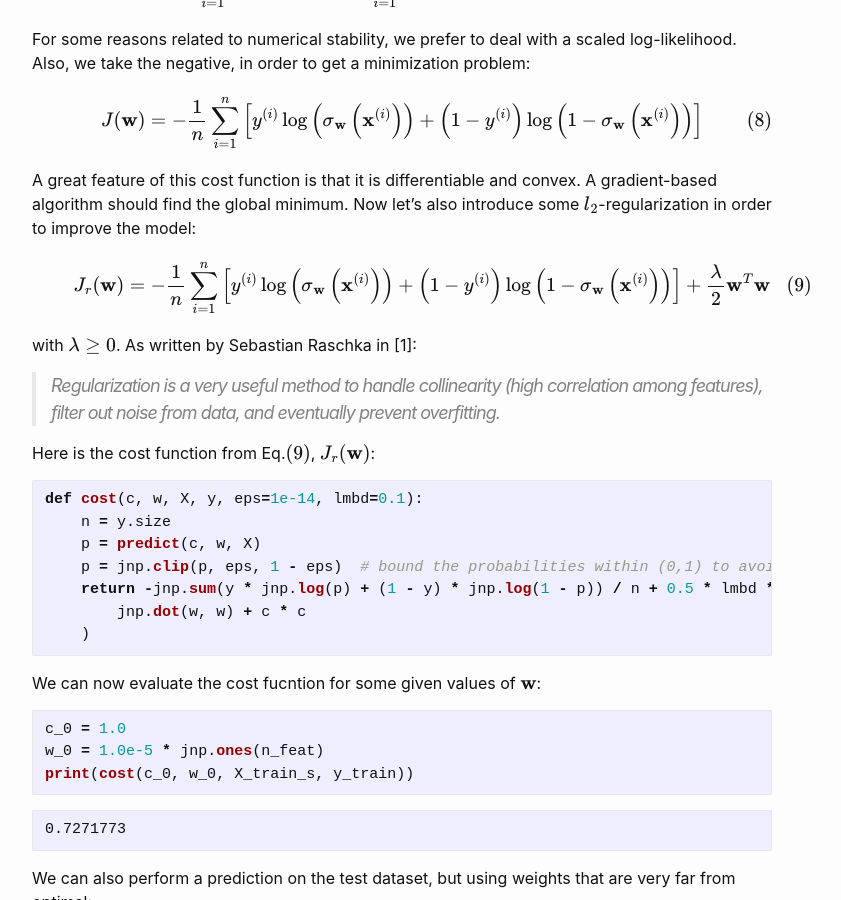
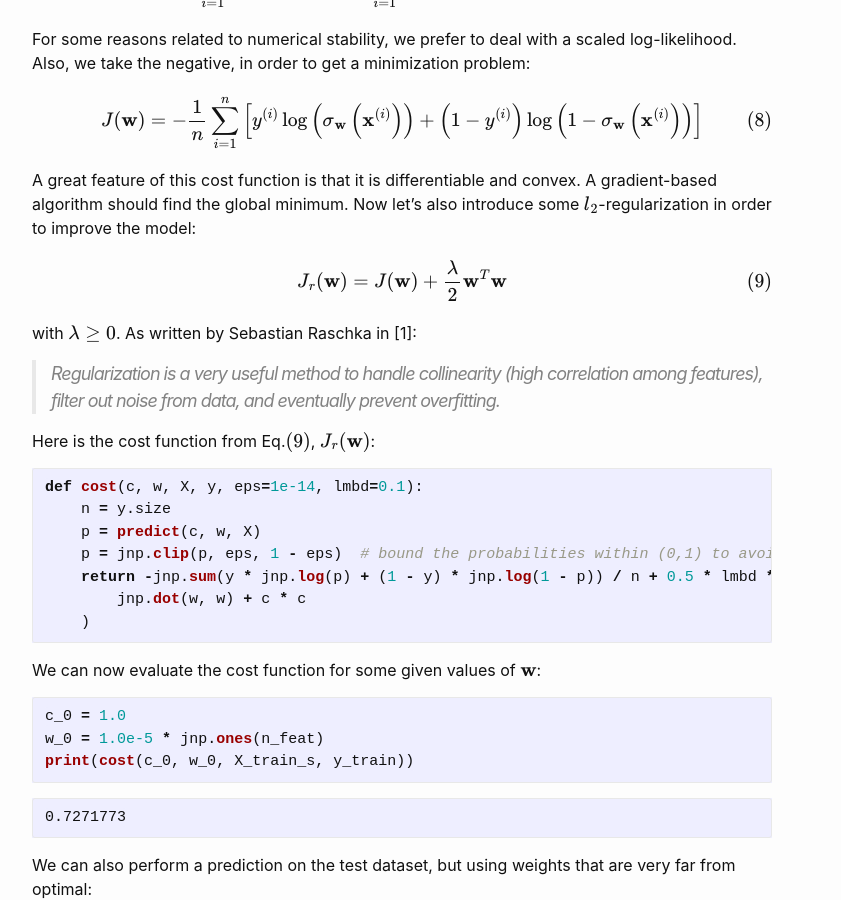
Before and after one commit to aetperf/aetperf.github.io, a Jekyll site: the page built from _posts/2020-09-18-Logistic-regression-with-JAX.md, in a window 1280 px wide and 900 px high, scrolled down 5065 px. Shown: the whole window, without its empty margins (238-1079 px from the left). Built offline with Jekyll 4.4.1, drawn with Linux system fonts in a browser that asks for light colours; formulas are drawn with MathJax 3; comment, search, counter and statistics services are not loaded.

Commit message:
wmall update

````diff
--- a/_posts/2020-09-18-Logistic-regression-with-JAX.md
+++ b/_posts/2020-09-18-Logistic-regression-with-JAX.md
@@ -202,7 +202,7 @@ J(\textbf{w}) = - \frac{1}{n} \sum_{i=1}^n \left[  y^{(i)} \log \left(  \sigma_{
 A great feature of this cost function is that it is differentiable and convex. A gradient-based algorithm should find the global minimum. Now let's also introduce some $l_2$-regularization in order to improve the model:
 
 \begin{equation}
-J_r(\textbf{w}) = - \frac{1}{n} \sum_{i=1}^n \left[  y^{(i)} \log \left(  \sigma_{\textbf{w}} \left(\textbf{x}^{(i)} \right) \right) +  \left( 1-y^{(i)} \right) \log \left( 1- \sigma_{\textbf{w}} \left(\textbf{x}^{(i)} \right)\right) \right]  + \frac{\lambda}{2} \textbf{w}^T \textbf{w} \tag{9}
+J_r(\textbf{w}) = J(\textbf{w})  + \frac{\lambda}{2} \textbf{w}^T \textbf{w} \tag{9}
 \end{equation}
 
 with $\lambda \geq 0$. As written by Sebastian Raschka in [1]:
@@ -222,7 +222,7 @@ def cost(c, w, X, y, eps=1e-14, lmbd=0.1):
     )
 ```
 
-We can now evaluate the cost fucntion for some given values of $\textbf{w}$:
+We can now evaluate the cost function for some given values of $\textbf{w}$:
 
 
 ```python
````
Also changed, not shown: _posts/WP_2020-09-18-Logistic-regression-with-JAX.md (+2 -2 lines).
